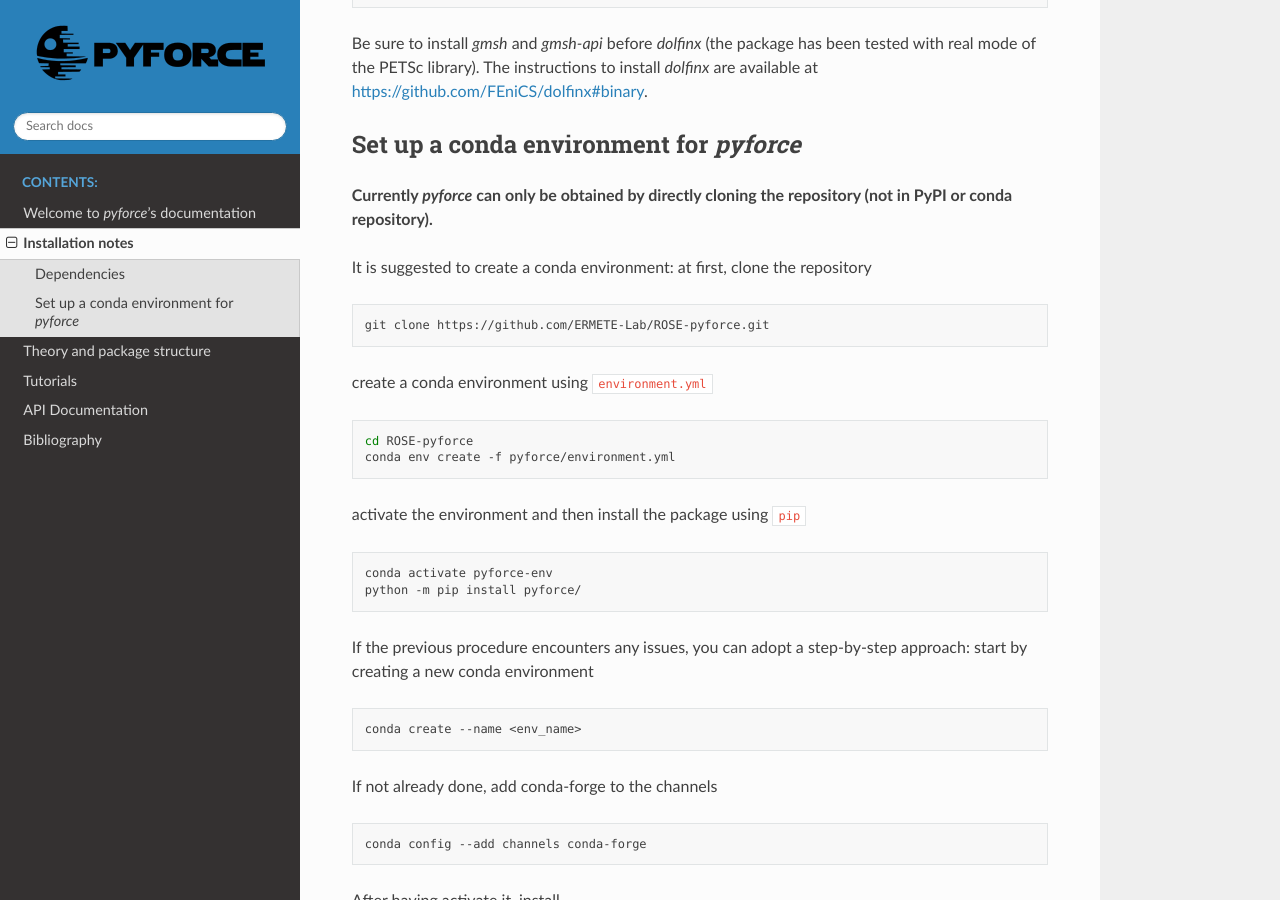
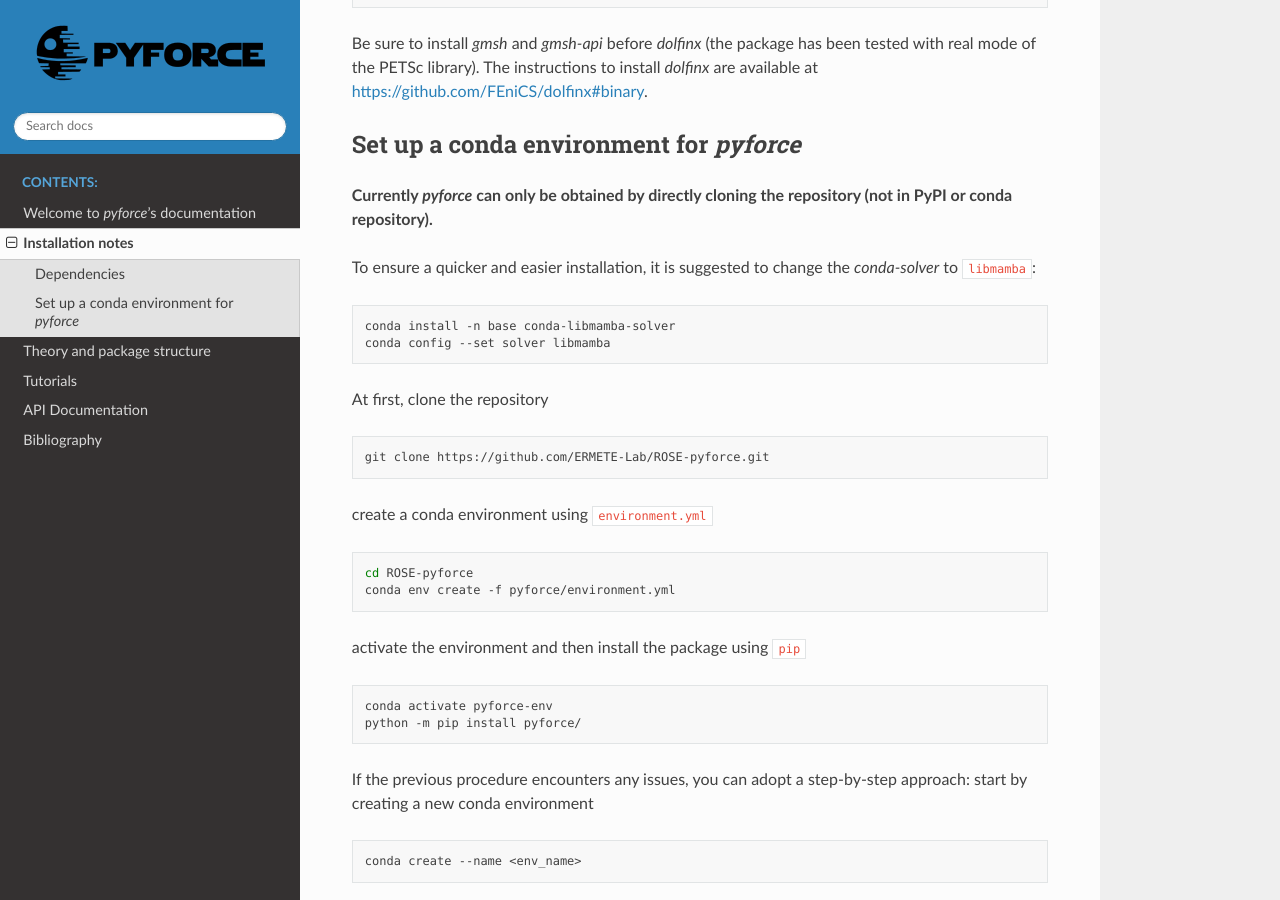
Before and after one commit to ERMETE-Lab/ROSE-pyforce, a Sphinx documentation site: the page built from docs/installation.md, in a window 1280 px wide and 900 px high, scrolled down 498 px. Built offline with Sphinx 7.4.7 and the Read the Docs theme 3.1.0, drawn with Linux system fonts in a browser that asks for light colours; pages that are not in the unit, such as notebooks, are missing from menus; the version number could not be read and is left out; some of the changed text lies outside the part shown.

Commit message:
Update installation - add libmamba

````diff
--- a/docs/installation.md
+++ b/docs/installation.md
@@ -24,7 +24,13 @@ Be sure to install *gmsh* and *gmsh-api* before *dolfinx* (the package has been
 
 **Currently *pyforce* can only be obtained by directly cloning the repository (not in PyPI or conda repository).**
 
-It is suggested to create a conda environment: at first, clone the repository
+To ensure a quicker and easier installation, it is suggested to change the *conda-solver* to `libmamba`:
+```bash
+conda install -n base conda-libmamba-solver
+conda config --set solver libmamba
+```
+
+At first, clone the repository
 ```bash
 git clone https://github.com/ERMETE-Lab/ROSE-pyforce.git
 ```
````
Also changed, not shown: other parts of docs/installation.md (+2 -1 lines).
